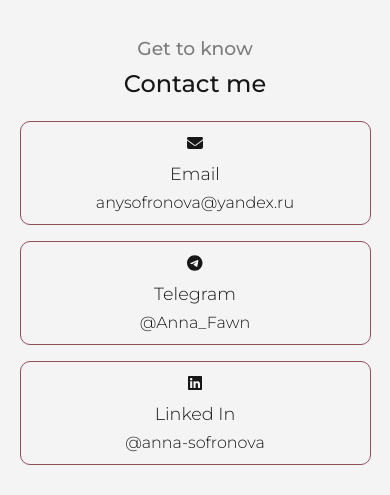
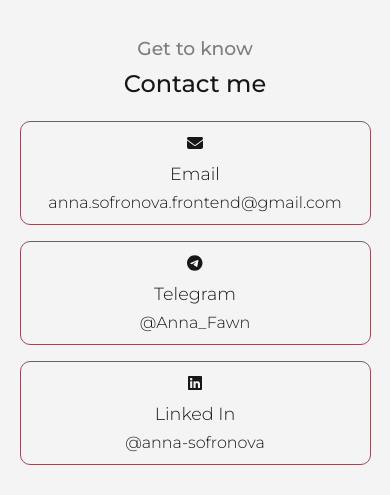
Before and after one commit to anysofronova/anna-sofronova, a React (Vite) app: page / in a window 390 px wide. Shown: the part 10260-10755 px from the top of the page. Built offline with nearby package versions, Linux system fonts and the light colour scheme.

Commit message:
refactor: change email

```diff
--- a/src/components/Contact/Contact.module.scss
+++ b/src/components/Contact/Contact.module.scss
@@ -11,6 +11,8 @@
         display: flex;
         flex-direction: column;
         justify-content: space-evenly;
+        max-width: 40%;
+        min-width: 30%;
         & > div {
           border-radius: 10px;
           padding: 0.5rem;
@@ -26,6 +28,7 @@
         }
         a {
           color: var(--color-text);
+          hyphens: manual;
         }
       }
 
@@ -47,6 +50,7 @@
       .main {
         flex-direction: column;
         .messages {
+          max-width: 100%;
           & > div {
             padding: 0.5rem;
           }
--- a/src/components/Contact/index.tsx
+++ b/src/components/Contact/index.tsx
@@ -28,7 +28,15 @@
 
               <h4>Email</h4>
               <a href={LINKS.EMAIL} target={"_blank"} rel="noreferrer">
-                anysofronova@yandex.ru
+                anna
+                <wbr />
+                .sofronova
+                <wbr />
+                .frontend
+                <wbr />
+                @gmail
+                <wbr />
+                .com
               </a>
             </div>
             <div>
```
